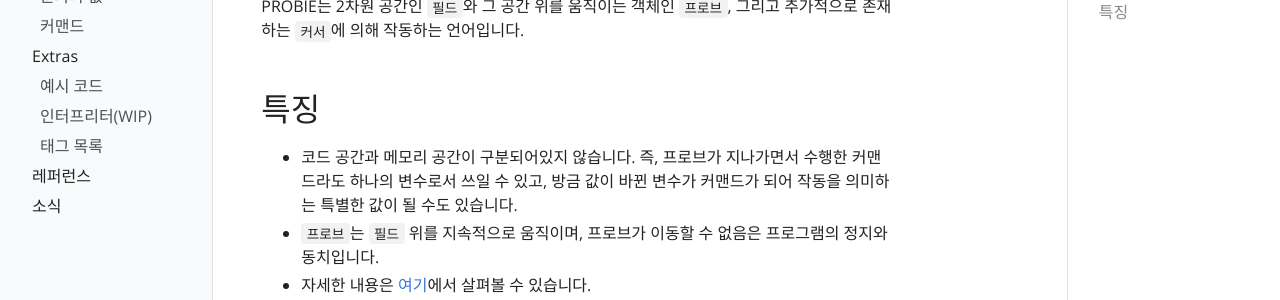
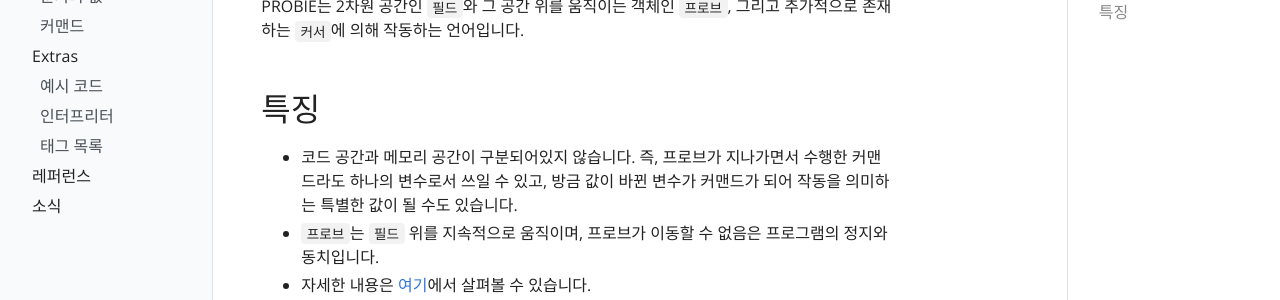
Before and after one commit to Heartade/ProbieLang, a Jekyll site: the page built from pages/index.md, in a window 1280 px wide. Shown: the part 248-548 px from the top of the page. Built offline with Jekyll 4.4.1, drawn with Linux system fonts in a browser that asks for light colours.

Commit message:
remove WIP tag of interpreter in sidebar

```diff
--- a/_data/toc.yml
+++ b/_data/toc.yml
@@ -15,7 +15,7 @@
       children:
         - title: 예시 코드
           url: "docs/extras/codes"
-        - title: 인터프리터(WIP)
+        - title: 인터프리터
           url: "docs/extras/interpreter"
         - title: 태그 목록
           url: "tags"
```
